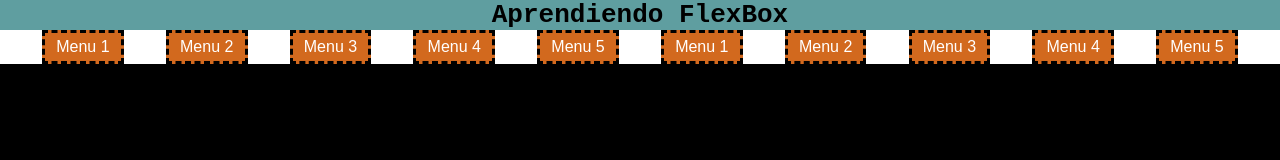
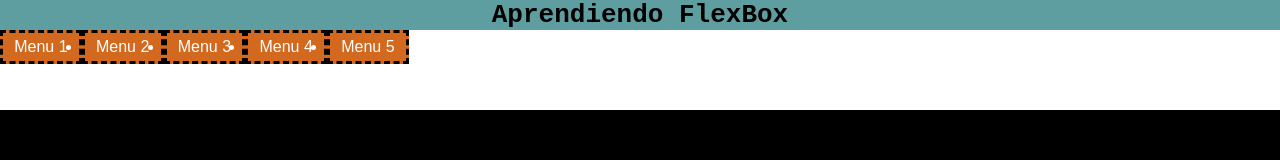
Before and after one commit to pabloacisera/Aprendiendo-Flexbox, a plain HTML site: page index.html in a window 1280 px wide. Drawn offline with Linux system fonts and the light colour scheme.

Commit message:
new_update

```diff
--- a/index.html
+++ b/index.html
@@ -18,11 +18,6 @@
         <li class="practica-1"><a class="practica_1" href="#">Menu 3</a></li>
         <li class="practica-1"><a class="practica_1" href="#">Menu 4</a></li>
         <li class="practica-1"><a class="practica_1" href="#">Menu 5</a></li>
-        <li class="practica-1"><a class="practica_1" href="#">Menu 1</a></li>
-        <li class="practica-1"><a class="practica_1" href="#">Menu 2</a></li>
-        <li class="practica-1"><a class="practica_1" href="#">Menu 3</a></li>
-        <li class="practica-1"><a class="practica_1" href="#">Menu 4</a></li>
-        <li class="practica-1"><a class="practica_1" href="#">Menu 5</a></li>
     </ul>
 
 </body>
--- a/style.css
+++ b/style.css
@@ -20,6 +20,7 @@ h1{
 
 .practica1{/*ul*/
  background-color: white;
+ height: 5rem;
 }
 
 .practica-1{/*li*/
@@ -37,5 +38,5 @@ h1{
 
 .practica1{
   display: flex;
-  justify-content: space-evenly;
+  align-items: flex-start;
 }
```
Also changed, not shown: image-13.png (added), image-14.png (added), image-15.png (added), image-16.png (added), 1 other file.
